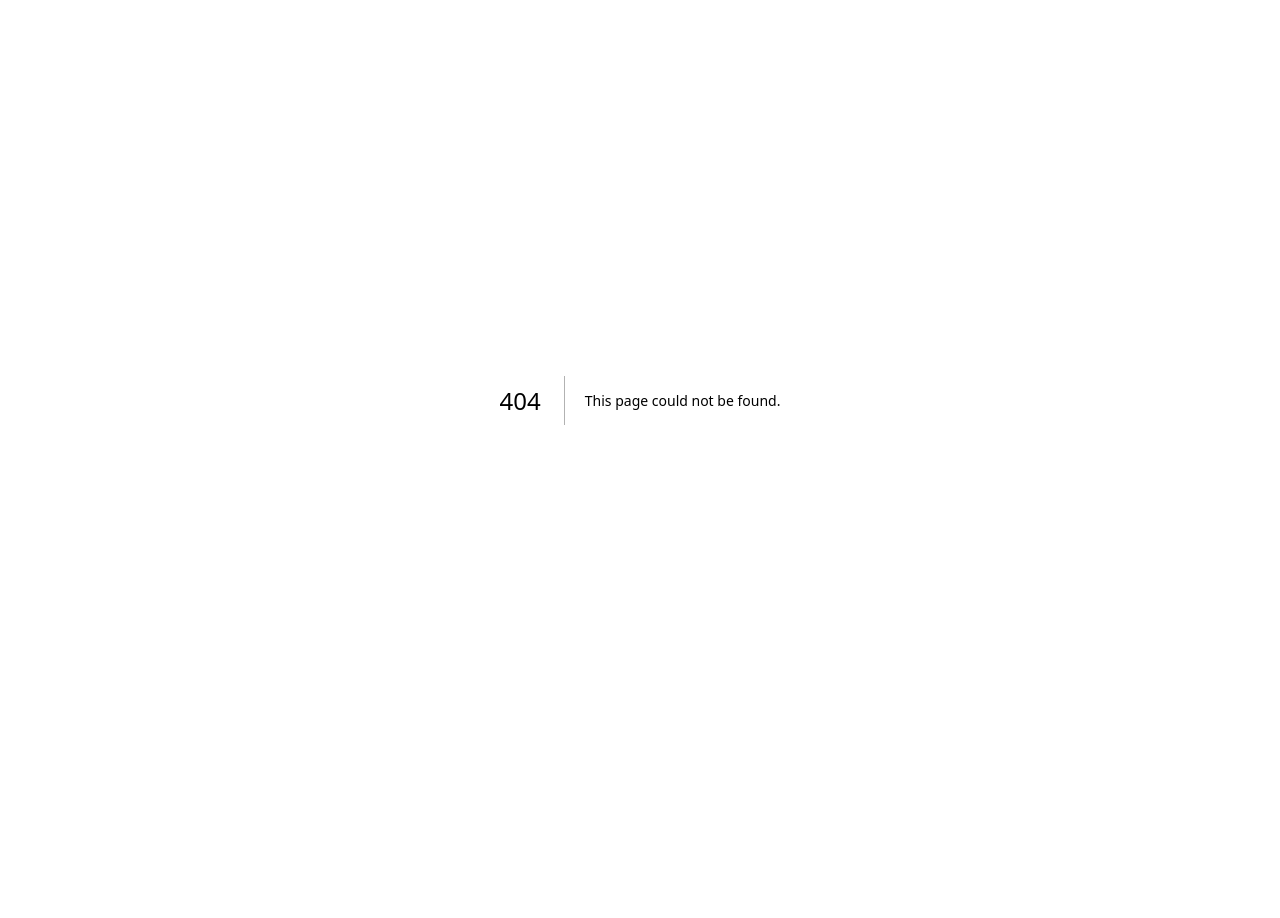
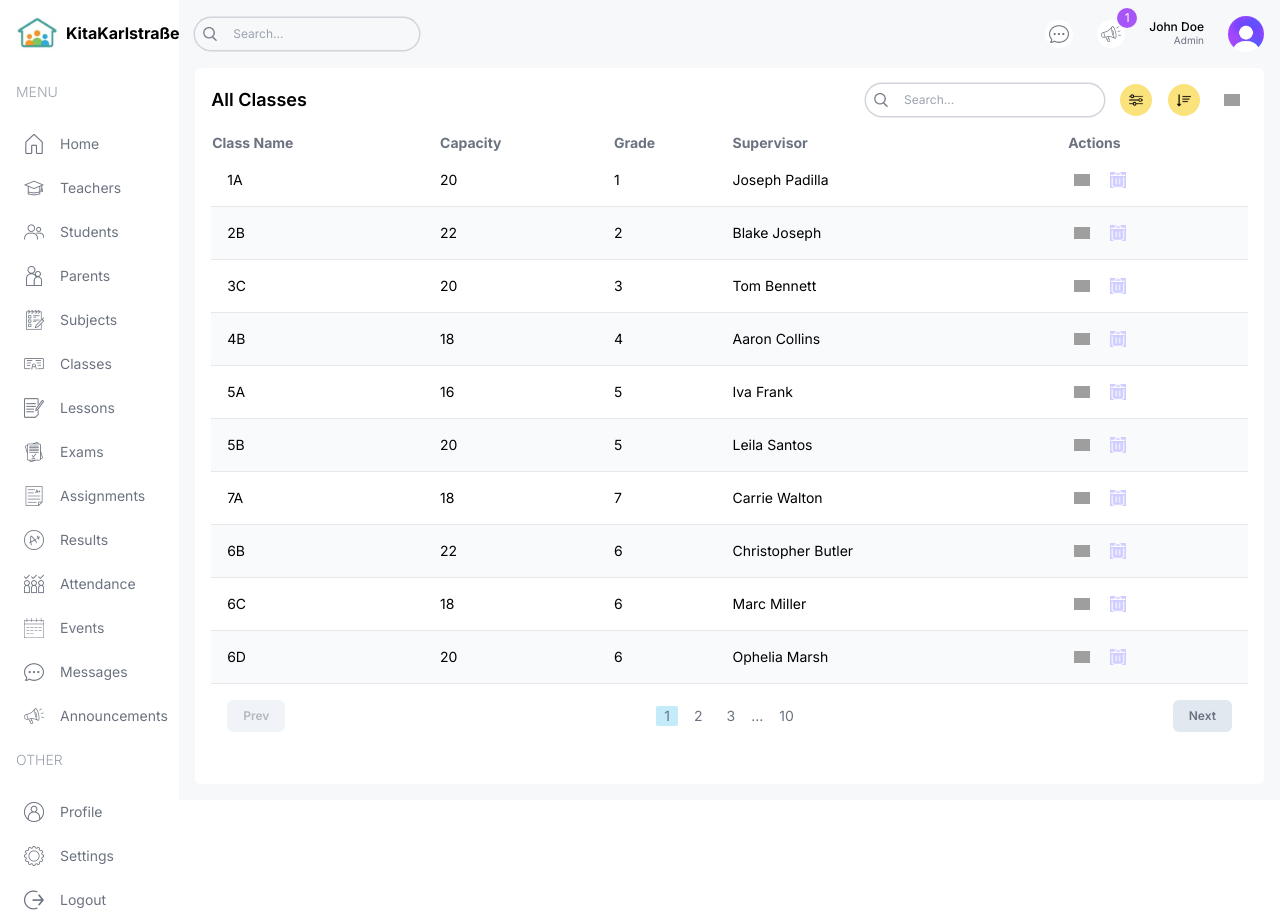
Before and after one commit to dimilidi/kita_app, a Next.js app in the folder kita_frontend/: page /list/classes in a window 1280 px wide. Before the commit this address had no page. Before the commit the page ends 800 px from the top, so only its background shows below. Built offline with nearby package versions, Linux system fonts and the light colour scheme; grey boxes are pictures that could not be loaded.

Commit message:
classes list page added

```diff
--- /dev/null
+++ b/kita_frontend/src/app/(dashboard)/list/classes/page.tsx
@@ -0,0 +1,91 @@
+import FormModal from "@/components/FormModal";
+import Pagination from "@/components/Pagination";
+import Table from "@/components/Table";
+import TableSearch from "@/components/TableSearch";
+import { classesData, role } from "@/lib/data";
+import Image from "next/image";
+
+type Class = {
+  id: number;
+  name: string;
+  capacity: number;
+  grade: number;
+  supervisor: string;
+};
+
+const columns = [
+  {
+    header: "Class Name",
+    accessor: "name",
+  },
+  {
+    header: "Capacity",
+    accessor: "capacity",
+    className: "hidden md:table-cell",
+  },
+  {
+    header: "Grade",
+    accessor: "grade",
+    className: "hidden md:table-cell",
+  },
+  {
+    header: "Supervisor",
+    accessor: "supervisor",
+    className: "hidden md:table-cell",
+  },
+  {
+    header: "Actions",
+    accessor: "action",
+  },
+];
+
+const ClassListPage = () => {
+  const renderRow = (item: Class) => (
+    <tr
+      key={item.id}
+      className="border-b border-gray-200 even:bg-slate-50 text-sm hover:bg-kitaPurpleLight"
+    >
+      <td className="flex items-center gap-4 p-4">{item.name}</td>
+      <td className="hidden md:table-cell">{item.capacity}</td>
+      <td className="hidden md:table-cell">{item.grade}</td>
+      <td className="hidden md:table-cell">{item.supervisor}</td>
+      <td>
+        <div className="flex items-center gap-2">
+          {role === "admin" && (
+            <>
+              <FormModal table="class" type="update" data={item} />
+              <FormModal table="class" type="delete" id={item.id} />
+            </>
+          )}
+        </div>
+      </td>
+    </tr>
+  );
+
+  return (
+    <div className="bg-white p-4 rounded-md flex-1 m-4 mt-0">
+      {/* TOP */}
+      <div className="flex items-center justify-between">
+        <h1 className="hidden md:block text-lg font-semibold">All Classes</h1>
+        <div className="flex flex-col md:flex-row items-center gap-4 w-full md:w-auto">
+          <TableSearch />
+          <div className="flex items-center gap-4 self-end">
+            <button className="w-8 h-8 flex items-center justify-center rounded-full bg-kitaYellow">
+              <Image src="/filter.png" alt="" width={14} height={14} />
+            </button>
+            <button className="w-8 h-8 flex items-center justify-center rounded-full bg-kitaYellow">
+              <Image src="/sort.png" alt="" width={14} height={14} />
+            </button>
+            {role === "admin" && <FormModal table="class" type="create" />}
+          </div>
+        </div>
+      </div>
+      {/* LIST */}
+      <Table columns={columns} renderRow={renderRow} data={classesData} />
+      {/* PAGINATION */}
+      <Pagination />
+    </div>
+  );
+};
+
+export default ClassListPage;
```
